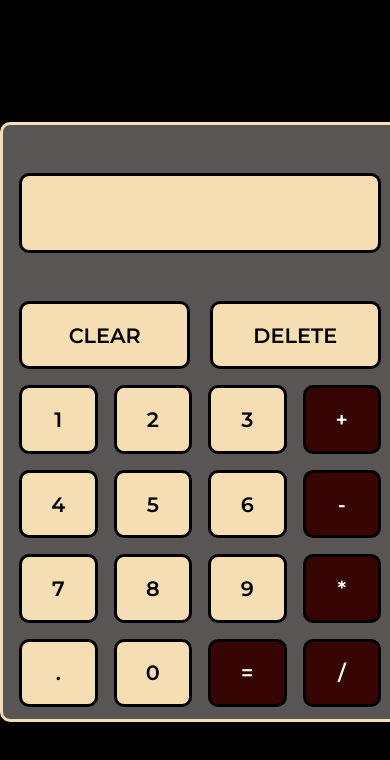
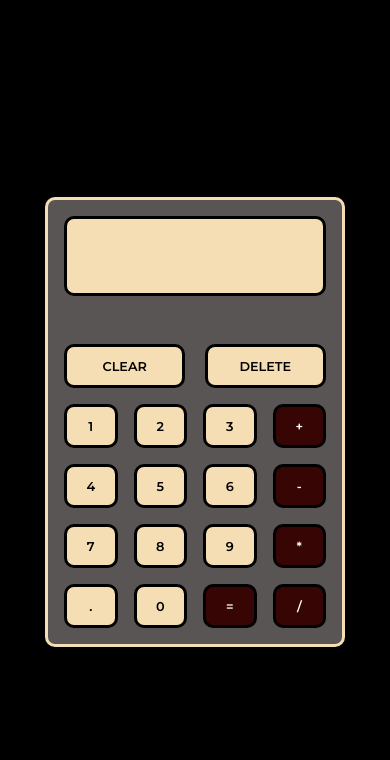
Before and after one commit to abdulhasibn/Calculator, a plain HTML site: page index.html in a window 390 px wide. Drawn offline with Linux system fonts and the light colour scheme.

Commit message:
Make the page responsive

```diff
--- a/styles.css
+++ b/styles.css
@@ -81,3 +81,22 @@ html {
   background-color: rgb(54, 5, 4);
   color: white;
 }
+@media only screen and (max-width: 450px) {
+  .calculator-canvas {
+    width: 300px;
+    height: 450px;
+  }
+  .btns p {
+    background-color: wheat;
+    color: black;
+    text-align: center;
+    padding: 0.9em;
+    border: 3px solid black;
+    border-radius: 10px;
+    font-size: 0.8rem;
+    transition: all 0.4s;
+  }
+  .display {
+    margin-top: 0;
+  }
+}
```
